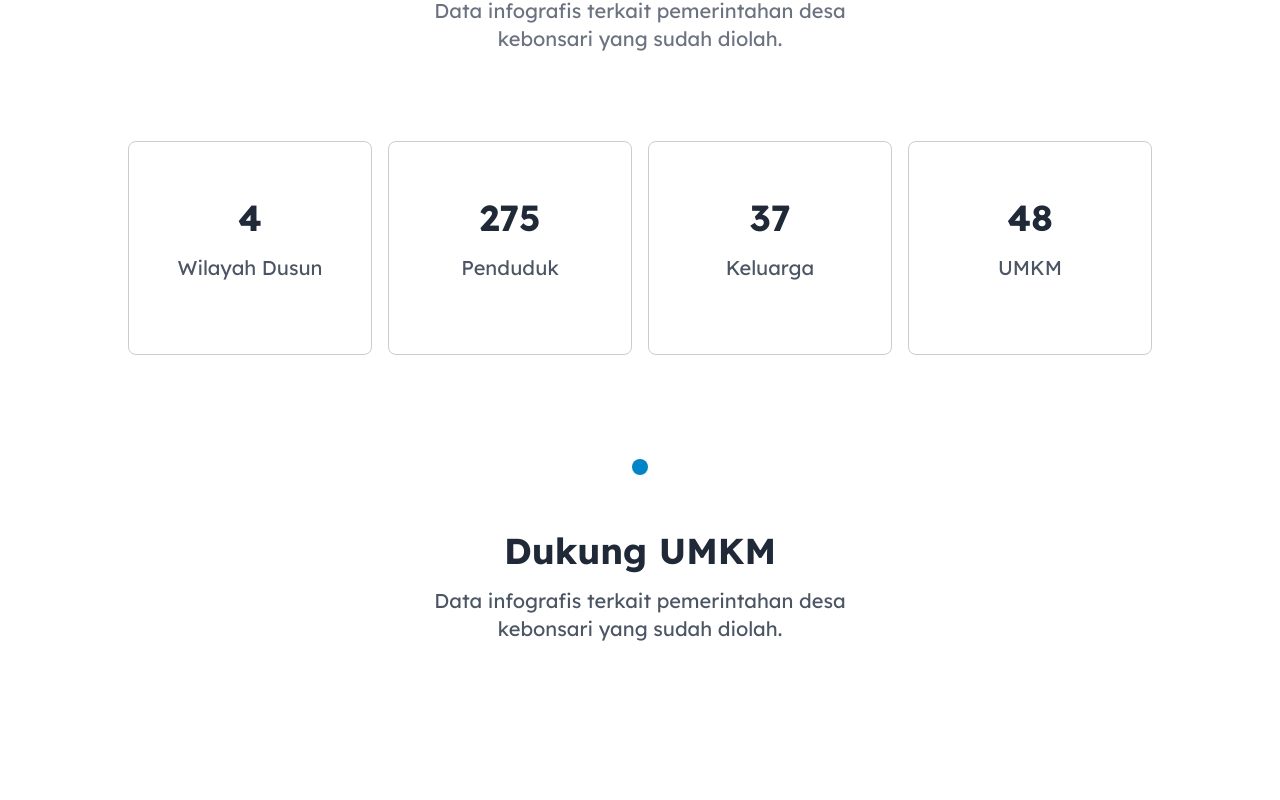
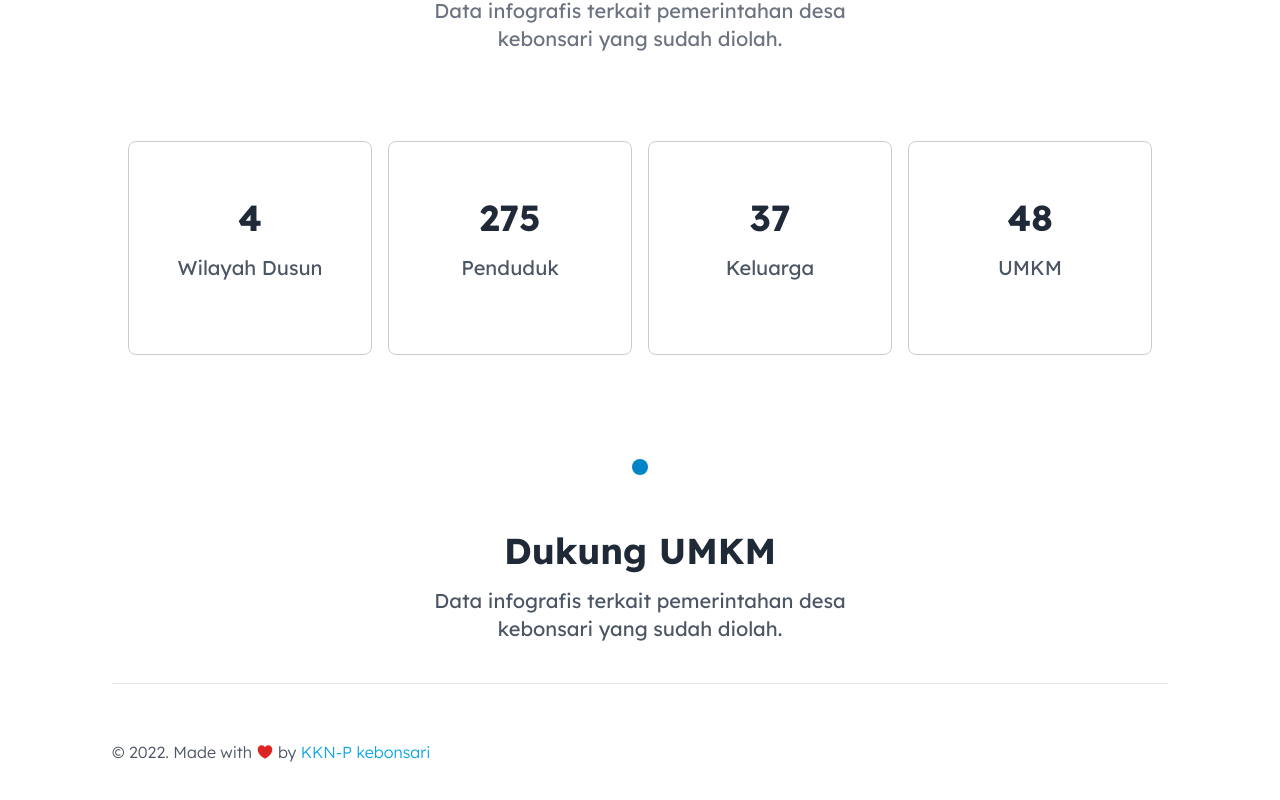
Before and after one commit to jagadyudha/kebonsari.site, a Next.js app: page / in a window 1280 px wide. Shown: the part 1012-1812 px from the top of the page. Before the commit the page ends 1695 px from the top, so only its background shows below. Built offline with nearby package versions, Linux system fonts and the light colour scheme; a web font is replaced by a local one.

Commit message:
style: footer

```diff
--- a/components/layout/footer.tsx
+++ b/components/layout/footer.tsx
@@ -1,7 +1,24 @@
-import React from "react";
+import React from 'react';
+import { IoHeartSharp } from 'react-icons/io5';
 
 const Footer = () => {
-  return <footer></footer>;
+  return (
+    <footer className='py-14 mx-28 border-t border-t-black border-opacity-10'>
+      <div className='flex items-center font-light text-gray-600'>
+        <p>© {new Date().getFullYear()}. Made with</p>
+        <IoHeartSharp className='mx-1 text-lg text-red-600' />
+        <p>
+          by{' '}
+          <a
+            href='https://www.instagram.com/kkn22.kebonsari/'
+            className='text-sky-500 hover:underline'
+          >
+            KKN-P kebonsari
+          </a>
+        </p>
+      </div>
+    </footer>
+  );
 };
 
 export default Footer;
```
Also changed, not shown: 1 other file (tests, documents, lock files or other folders).
